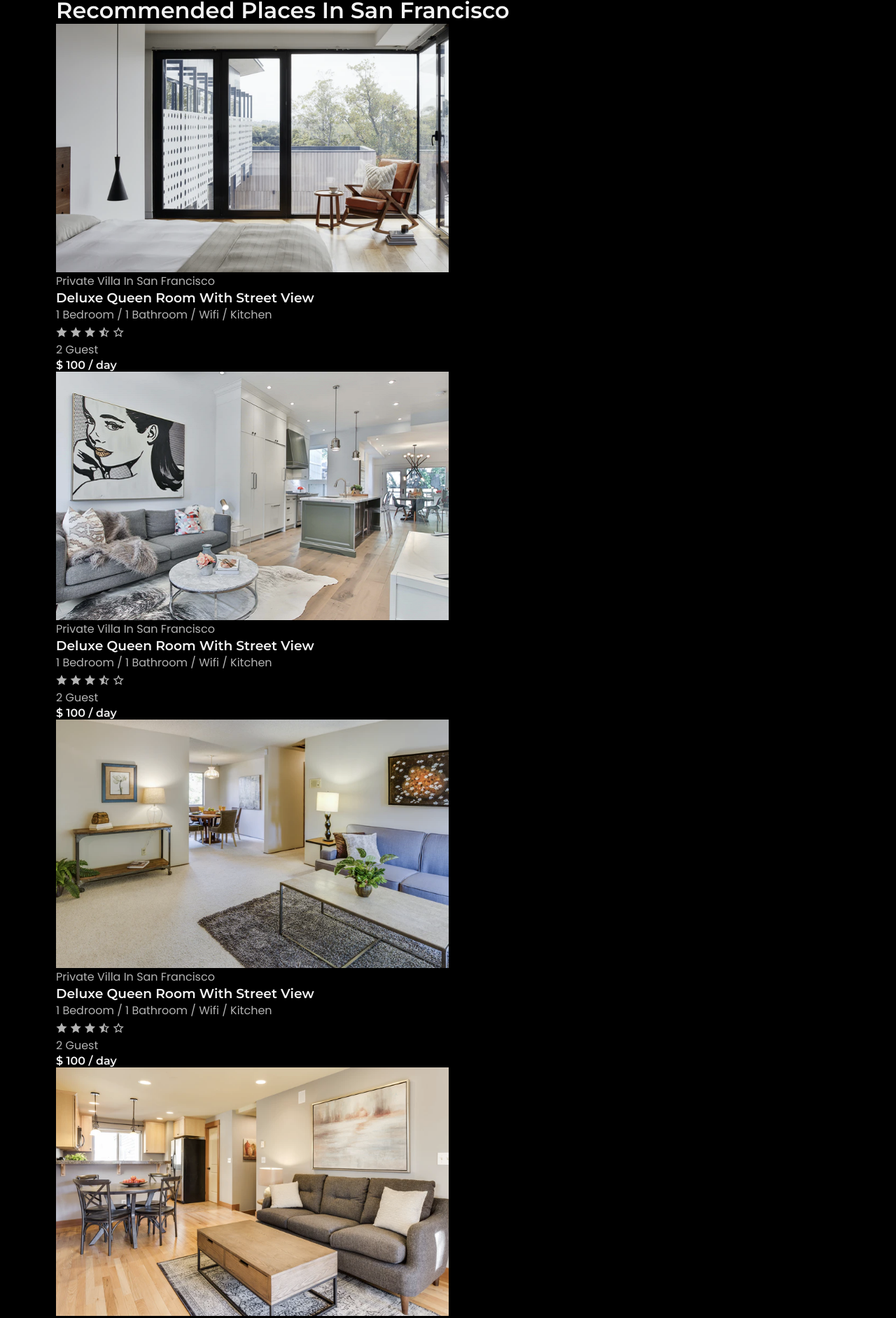
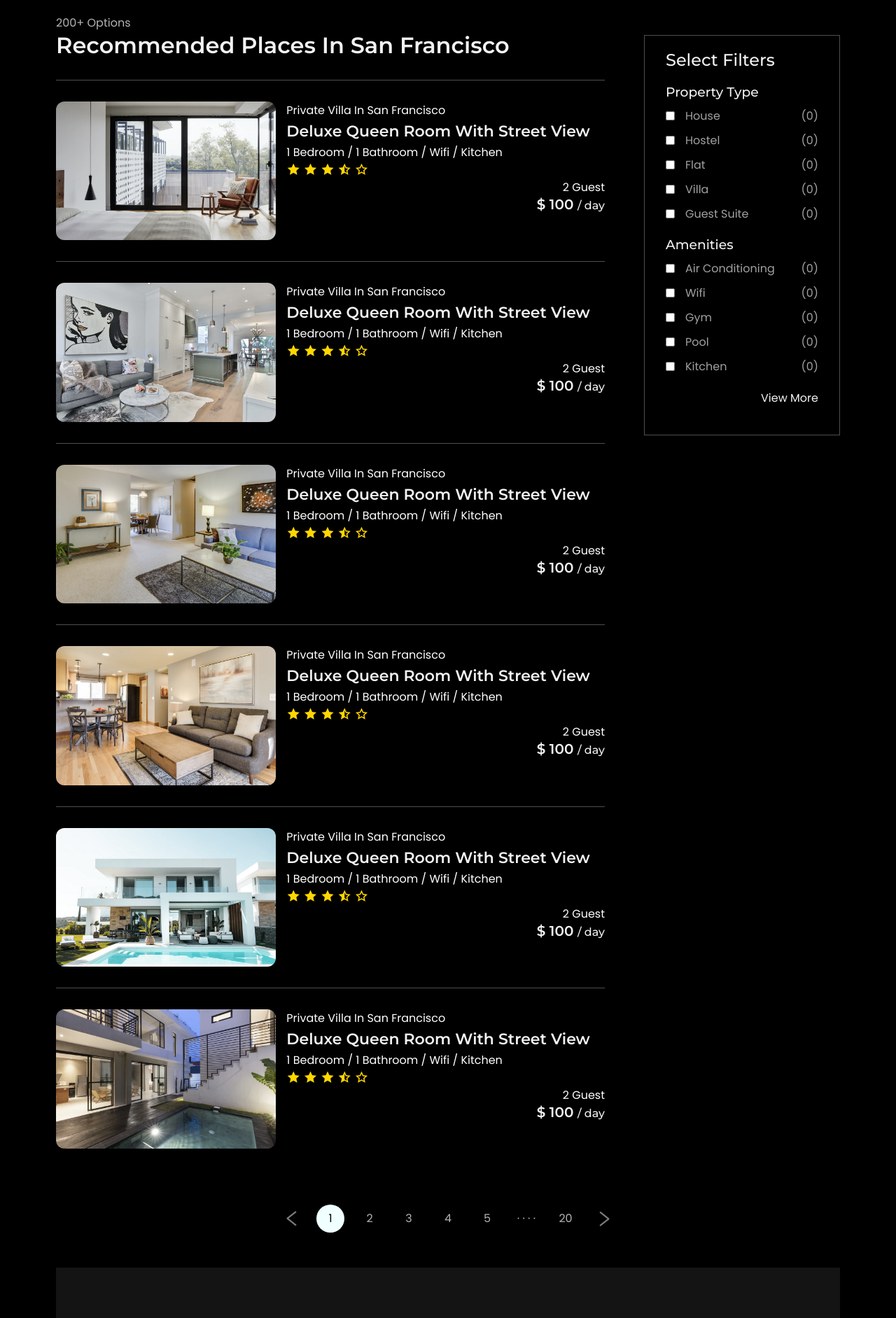
Before and after one commit to VehanRajintha/Travel_Agency_Website, a plain HTML site: page listing.html in a window 1280 px wide. Shown: the part 30-1913 px from the top of the page at 70% size. Drawn offline with nearby package versions, Linux system fonts and the light colour scheme.

Commit message:
Update styles.css

```diff
--- a/assets/css/styles.css
+++ b/assets/css/styles.css
@@ -919,3 +919,172 @@ font-size: 1rem;
     right: 3rem;
   }
 }
+
+
+/*listing page*/
+.list-container{
+  margin-top: 50px;
+  display: flex;
+  flex-wrap: wrap;
+  justify-content: space-between;
+}
+
+.left-col{
+  flex-basis: 70%;
+}
+
+.right-col{
+  flex-basis: 25%;
+}
+
+.left-col h1{
+
+  font-weight: 600;
+  margin-bottom: 30px;
+}
+
+.house{
+  display: flex;
+  justify-content: space-between;
+  flex-wrap: wrap;
+  padding: 30px 0;
+  border-top: 1px solid #4e4e4e;
+}
+
+.house-img{
+  flex-basis: 40%;
+}
+
+.house-info{
+  flex-basis: 58%;
+  color: hwb(0 100% 0%);
+}
+
+.house-img img{
+  width: 100%;
+  border-radius: 12px;
+}
+
+.house-info h3{
+  font-weight: 600;
+  font-size: 22px;
+  margin: 4px 0;
+}
+.house-info i{
+  color: gold;
+  font-size: 18px;
+  margin: 10px 1px;
+}
+
+.house-price{
+  text-align: right;
+}
+
+.house-price h4{
+  font-size: 20px;
+}
+
+.house-price h4 span{
+  font-size: 16px;
+  font-weight: 500;
+}
+
+.sidebar{
+  border: 1px solid #4e4e4e;
+  padding: 20px 30px;
+  margin-top: 30px;
+}
+
+.sidebar h2{
+  font-weight: 500;
+}
+
+.sidebar h3{
+  font-weight: 500;
+  margin: 20px 0 10px;
+}
+
+.filter{
+  display: flex;
+  align-items: center;
+  color: #a1a1a1;
+  margin-bottom: 10px;
+}
+
+.filter p{
+  flex: 1;
+}
+
+.filter input{
+  margin-right: 15px;
+  cursor: pointer;
+}
+
+.sidebar-link{
+  text-align: right;
+  margin: 20px 0;
+}
+
+.sidebar-link a{
+  text-decoration: none;
+  color: hsl(0, 0%, 95%);
+}
+ .pagination{
+  display: flex;
+  align-items: center;
+  justify-content: center;
+  margin: 40px 0;
+ }
+
+ .pagination img{
+  width: 15px;
+  margin: 10px 20px;
+ }
+
+ .right-arrow{
+  transform: rotate(180deg);
+ }
+
+ .pagination span{
+  margin: 10px 8px;
+  width: 40px;
+  height: 40px;
+  line-height: 40px;
+  text-align: center;
+  border-radius: 50%;
+  cursor: pointer;
+ }
+ .pagination .current{
+  background-color: azure;
+  color: black;
+ }
+
+ /*Smaller screen for listing page */
+ @media only screen and (max-width: 700px){
+  .list-container{
+    margin-top: 150px;
+  }
+  .left-col,
+  .right-col,
+  .house-img,
+  .house-info{
+    flex-basis: 100%;
+  }
+  .left-col h1{
+    font-size: 22px;
+  }
+  .house-info h3{
+    font-size: 18px;
+  }
+  .house-info i{
+    font-size: 16px;
+  }
+  .pagination span{
+    margin: 10px 2px;
+    width: 30px;
+    height: 30px;
+    line-height: 30px;
+    font-size: 12px;
+  }
+
+ }
```
